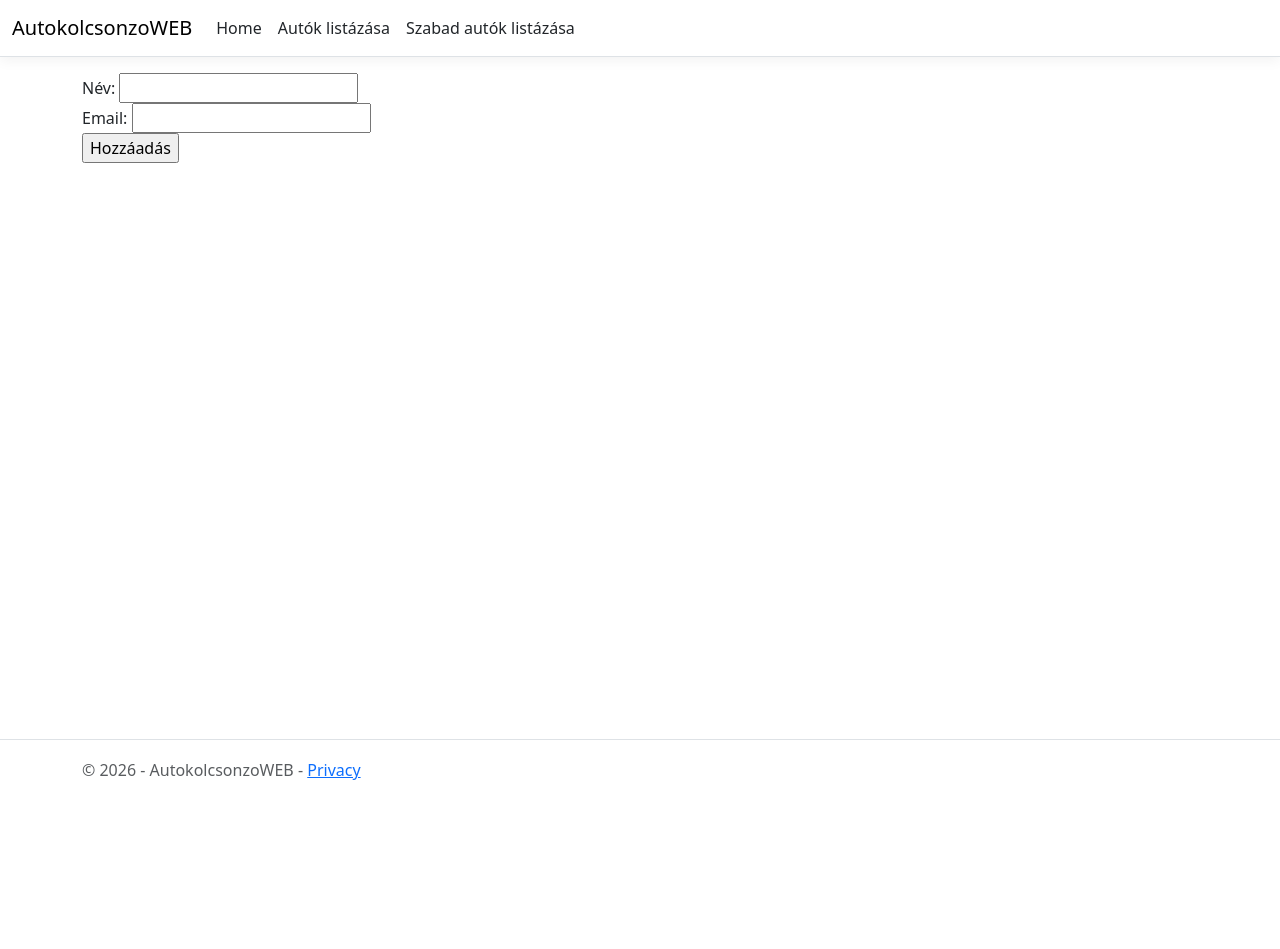
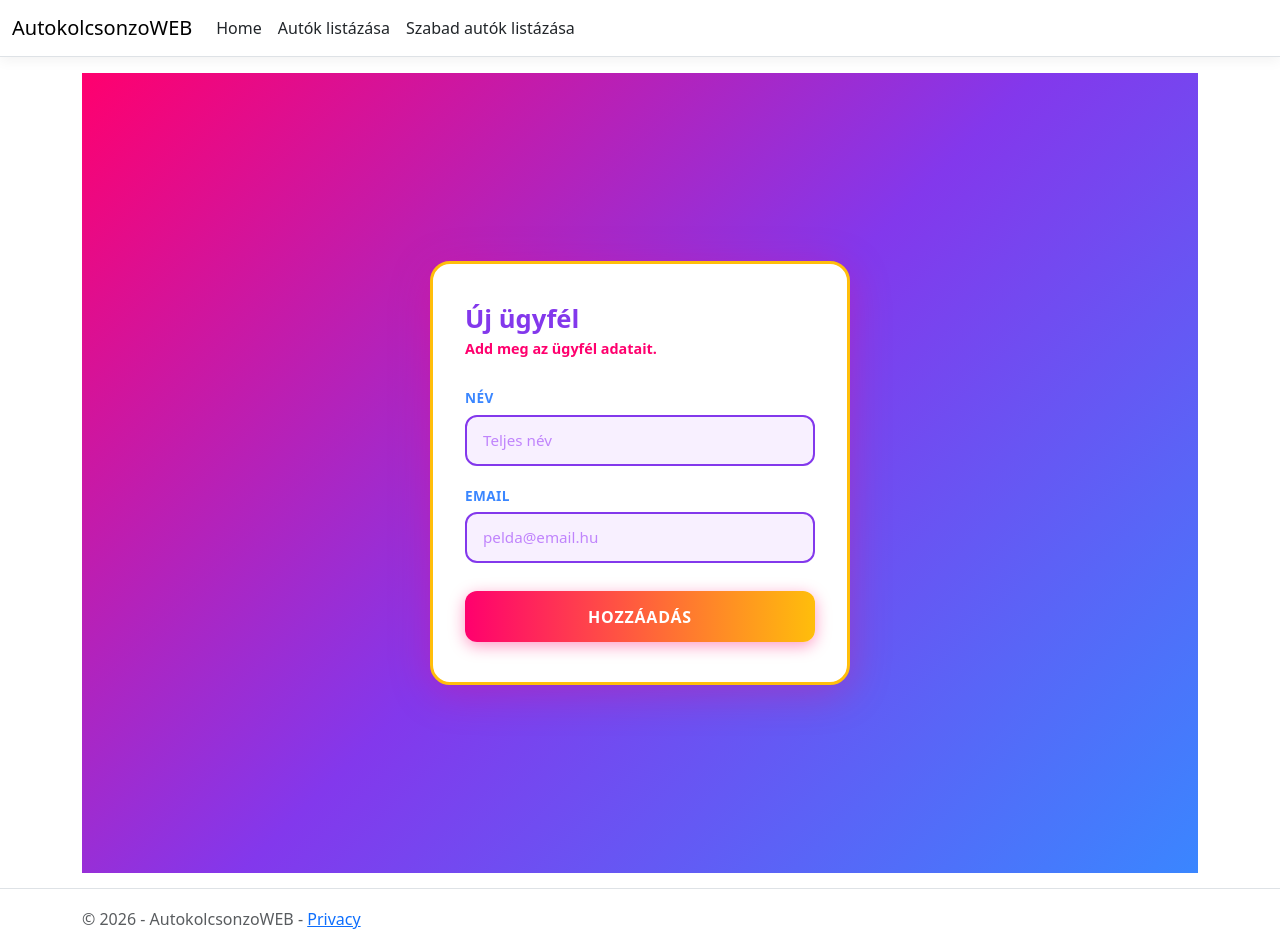
Before and after one commit to GutsiMuki/Autokolcsonzo, an ASP.NET Core app: page /Ugyfel/UjUgyfel in a window 1280 px wide. Before the commit the page ends 780 px from the top, so only its background shows below. Run offline with ASP.NET Core 8, Linux system fonts and the light colour scheme; style sheets or scripts are compiled from the project's sources.

Commit message:
sexy ujugyfel oldal

```diff
--- a/AutokolcsonzoWEB/Views/Ugyfel/UjUgyfel.cshtml
+++ b/AutokolcsonzoWEB/Views/Ugyfel/UjUgyfel.cshtml
@@ -1,12 +1,125 @@
 @using Autokolcsonzo.Models
 @model Ugyfel
 
-<form method="post" asp-action="UjUgyfel" asp-controller="Ugyfel">
-    <label for="Nev">Név:</label>
-    <input type="text" id="Nev" asp-for="Nev" required /><br>
+<div class="ugyfel-form-container">
+    <div class="ugyfel-form-card">
+        <h2>Új ügyfél</h2>
+        <p class="ugyfel-form-subtitle">Add meg az ügyfél adatait.</p>
 
-    <label for="Email">Email:</label>
-    <input type="email" id="Email" asp-for="Email" required /><br>
+        <form method="post" asp-action="UjUgyfel" asp-controller="Ugyfel">
+            <div class="ugyfel-form-group">
+                <label for="Nev">Név</label>
+                <input type="text" id="Nev" asp-for="Nev" required
+                       placeholder="Teljes név" />
+            </div>
 
-    <input type="submit" value="Hozzáadás" />
-</form>
+            <div class="ugyfel-form-group">
+                <label for="Email">Email</label>
+                <input type="email" id="Email" asp-for="Email" required
+                       placeholder="pelda@email.hu" />
+            </div>
+
+            <button type="submit" class="ugyfel-form-btn">
+                Hozzáadás
+            </button>
+        </form>
+    </div>
+</div>
+
+<style>
+    .ugyfel-form-container {
+        min-height: 100vh;
+        display: flex;
+        align-items: center;
+        justify-content: center;
+        background: linear-gradient(135deg, #ff006e 0%, #8338ec 50%, #3a86ff 100%);
+        padding: 2rem 1rem;
+    }
+
+    .ugyfel-form-card {
+        background: #ffffff;
+        border-radius: 20px;
+        box-shadow: 0 8px 40px rgba(255, 0, 110, 0.3);
+        padding: 2.5rem 2rem;
+        width: 100%;
+        max-width: 420px;
+        border: 3px solid #ffbe0b;
+    }
+
+        .ugyfel-form-card h2 {
+            margin: 0 0 0.25rem;
+            font-size: 1.6rem;
+            font-weight: 800;
+            color: #8338ec;
+        }
+
+    .ugyfel-form-subtitle {
+        margin: 0 0 1.75rem;
+        font-size: 0.9rem;
+        color: #ff006e;
+        font-weight: 600;
+    }
+
+    .ugyfel-form-group {
+        margin-bottom: 1.25rem;
+    }
+
+        .ugyfel-form-group label {
+            display: block;
+            margin-bottom: 0.4rem;
+            font-size: 0.85rem;
+            font-weight: 700;
+            color: #3a86ff;
+            letter-spacing: 0.03em;
+            text-transform: uppercase;
+        }
+
+        .ugyfel-form-group input {
+            width: 100%;
+            padding: 0.75rem 1rem;
+            border: 2.5px solid #8338ec;
+            border-radius: 12px;
+            font-size: 0.95rem;
+            color: #1a1a2e;
+            background: #f8f0ff;
+            transition: border-color 0.2s, box-shadow 0.2s;
+            box-sizing: border-box;
+        }
+
+            .ugyfel-form-group input:focus {
+                outline: none;
+                border-color: #ff006e;
+                box-shadow: 0 0 0 4px rgba(255, 0, 110, 0.2);
+                background: #fff;
+            }
+
+            .ugyfel-form-group input::placeholder {
+                color: #c084fc;
+            }
+
+    .ugyfel-form-btn {
+        width: 100%;
+        margin-top: 0.5rem;
+        padding: 0.85rem;
+        border: none;
+        border-radius: 12px;
+        background: linear-gradient(90deg, #ff006e, #ffbe0b);
+        color: #fff;
+        font-size: 1rem;
+        font-weight: 800;
+        text-transform: uppercase;
+        letter-spacing: 0.05em;
+        cursor: pointer;
+        transition: transform 0.15s, box-shadow 0.2s;
+        box-shadow: 0 4px 16px rgba(255, 0, 110, 0.4);
+    }
+
+        .ugyfel-form-btn:hover {
+            transform: translateY(-2px);
+            box-shadow: 0 6px 24px rgba(255, 0, 110, 0.6);
+        }
+
+        .ugyfel-form-btn:active {
+            transform: scale(0.97);
+        }
+</style>
```
